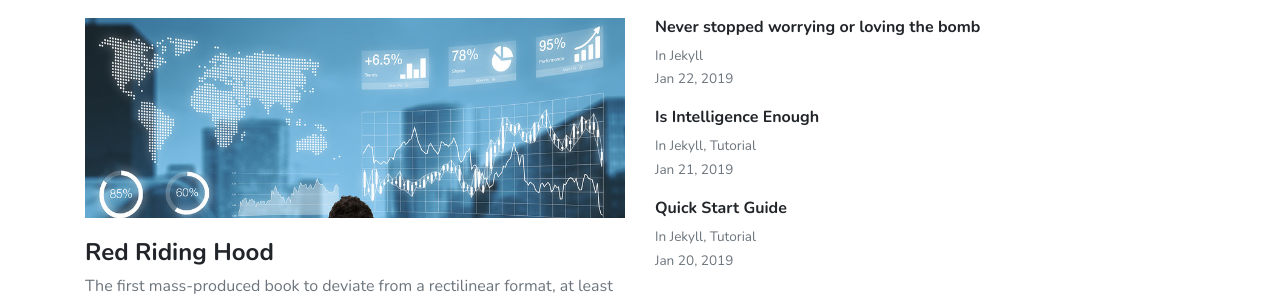
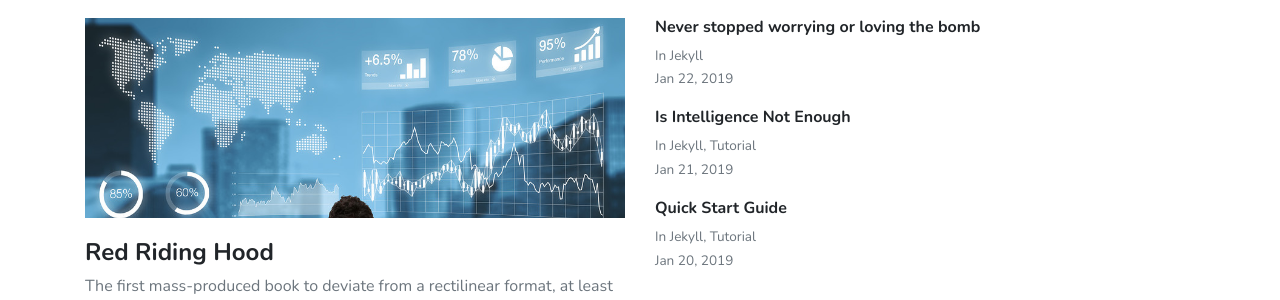
Before and after one commit to karthiikselvam/MindfulTrading, a Jekyll site: the page built from index.html, in a window 1280 px wide and 1200 px high. Shown: the part 441-741 px from the top of the window. Built offline with Jekyll 4.4.1, drawn with Linux system fonts in a browser that asks for light colours; nearby versions of some CDN libraries; the list of posts is cut into pages by our own code.

Commit message:
Update from Forestry.io karthikselvaam@gmail.com updated _posts/2019-01-21-is-intelligence-enough.md

```diff
--- a/_posts/2019-01-21-is-intelligence-enough.md
+++ b/_posts/2019-01-21-is-intelligence-enough.md
@@ -1,8 +1,11 @@
 ---
 layout: post
-title:  "Is Intelligence Enough"
+title: Is Intelligence Not Enough
 author: karthik
-categories: [ Jekyll, tutorial ]
+categories:
+- Jekyll
+- tutorial
+
 ---
 Education must also train one for quick, resolute and effective thinking. To think incisively and to think for one's self is very difficult. We are prone to let our mental life become invaded by legions of half truths, prejudices, and propaganda. At this point, I often wonder whether or not education is fulfilling its purpose. A great majority of the so-called educated people do not think logically and scientifically.
 
```
